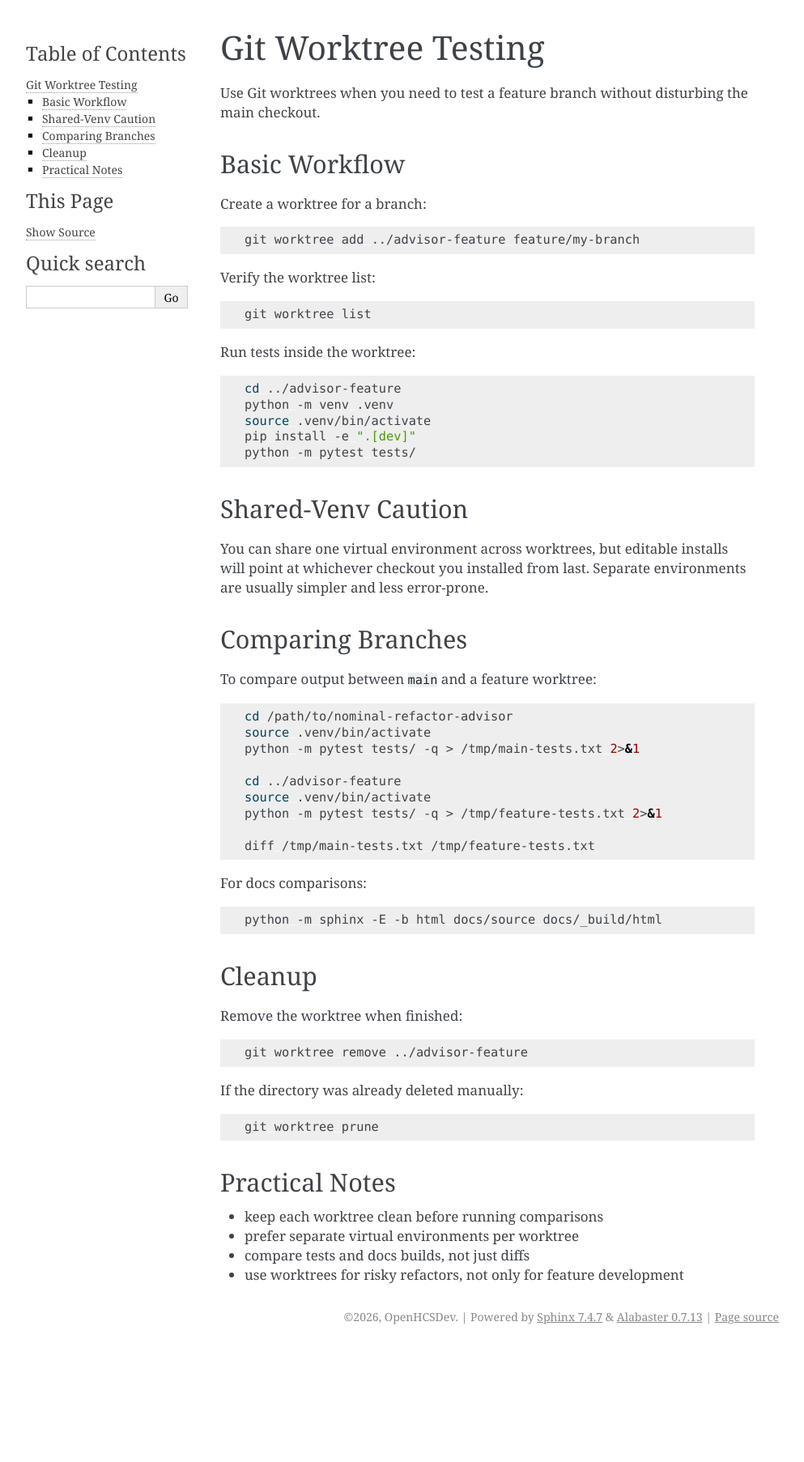
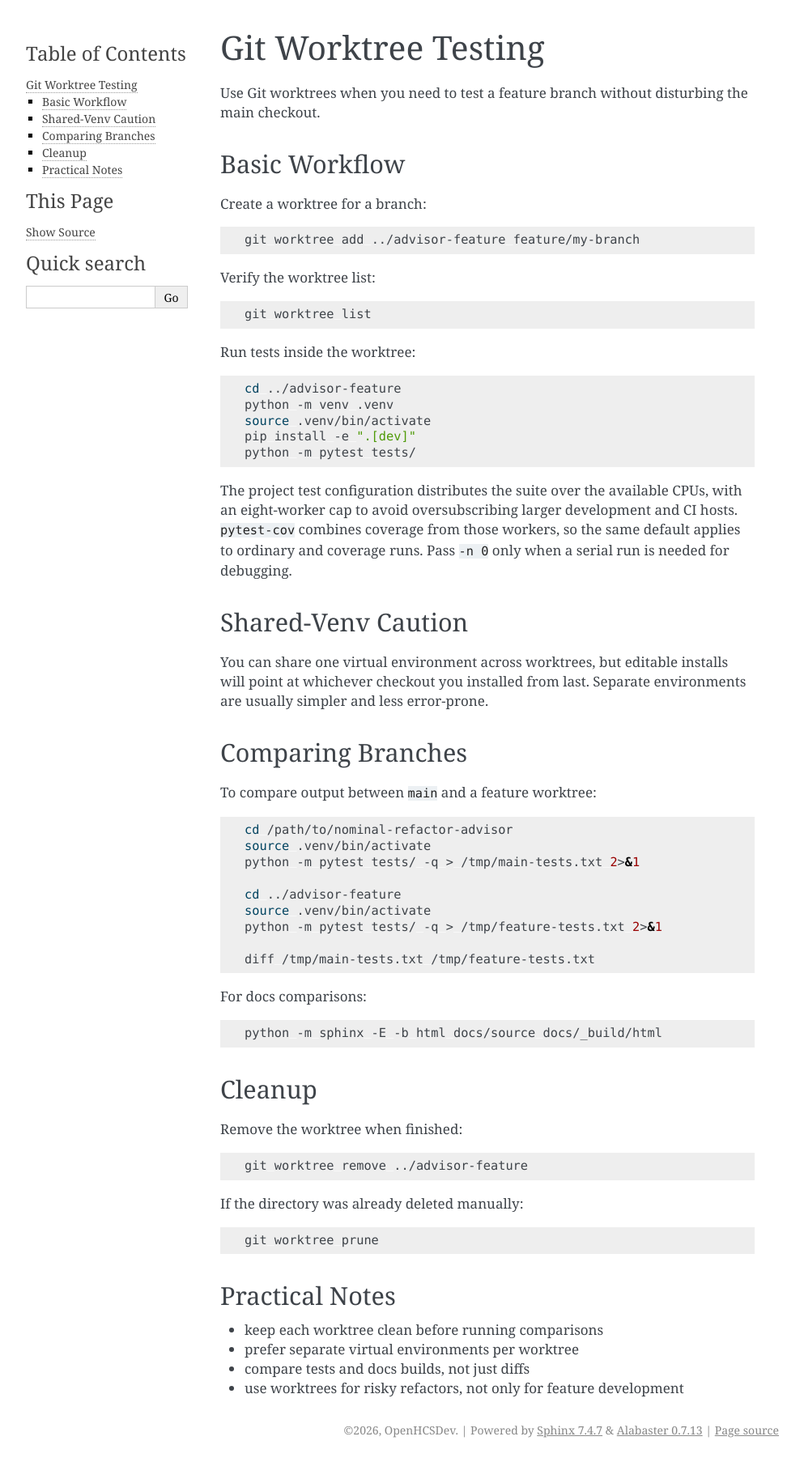
Before and after one commit to OpenHCSDev/NominalRefactorAdvisor, a Sphinx documentation site: the page built from docs/source/development/git_worktree_testing.rst, in a window 1280 px wide. Shown: the whole page at 81% size, without its empty margins (148-1141 px from the left). Built offline with Sphinx 7.4.7, drawn with Linux system fonts in a browser that asks for light colours; before the commit the page ends 1666 px from its top, so only the background shows below that.

Commit message:
Parallelize the test suite by default

```diff
--- a/docs/source/development/git_worktree_testing.rst
+++ b/docs/source/development/git_worktree_testing.rst
@@ -28,6 +28,12 @@ Run tests inside the worktree:
    source .venv/bin/activate
    pip install -e ".[dev]"
    python -m pytest tests/
+
+The project test configuration distributes the suite over the available CPUs,
+with an eight-worker cap to avoid oversubscribing larger development and CI
+hosts.  ``pytest-cov`` combines coverage from those workers, so the same default
+applies to ordinary and coverage runs.  Pass ``-n 0`` only when a serial run is
+needed for debugging.
 
 Shared-Venv Caution
 -------------------
--- a/pyproject.toml
+++ b/pyproject.toml
@@ -26,6 +26,7 @@ dev = [
     "coverage[toml]>=7",
     "pytest>=8",
     "pytest-cov>=5",
+    "pytest-xdist>=3.8",
     "Sphinx>=8.0",
 ]
 docs = [
@@ -39,3 +40,4 @@ target-version = ["py311"]
 [tool.pytest.ini_options]
 pythonpath = ["."]
 testpaths = ["tests"]
+addopts = ["-n", "auto", "--maxprocesses=8", "--dist=worksteal"]
```
